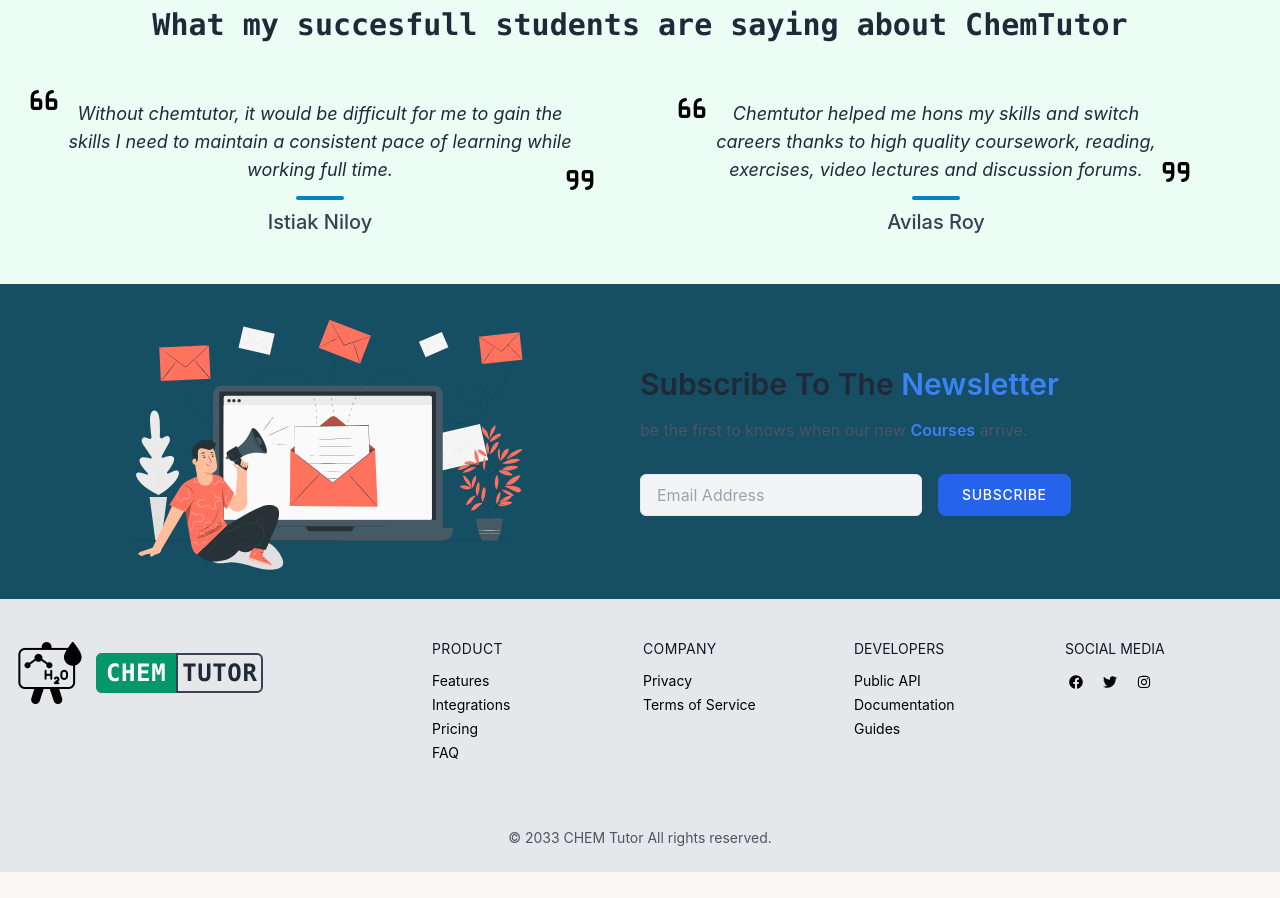
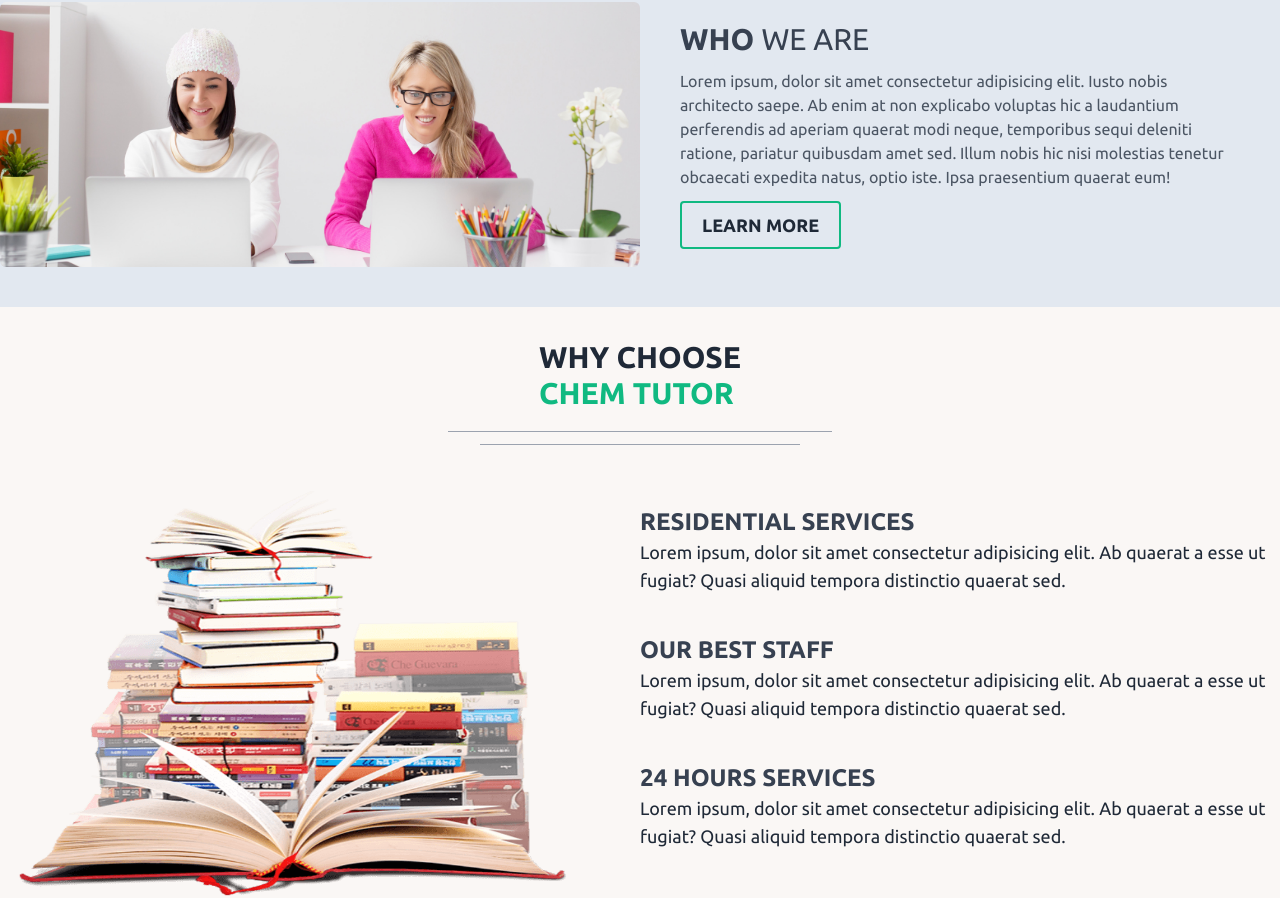
Before and after one commit to ThisIsKhalid/chem-tutor-client, a React (Create React App) app: page / in a window 1280 px wide. Shown: the part 834-1732 px from the top of the page. Before the commit the page ends 1706 px from the top, so only its background shows below. Built offline with nearby package versions, Linux system fonts and the light colour scheme; no server answers.

Commit message:
added who we are

```diff
--- a/src/Pages/Home/Home.js
+++ b/src/Pages/Home/Home.js
@@ -7,6 +7,8 @@ import useTitle from "../../Hooks/useTitle";
 import Service from "../Services/Service";
 import StudentsReview from "./StudentsReview";
 import Subscribe from "./Subscribe";
+import WhoWeAre from "./WhoWeAre";
+import WhyChoose from "./WhyChoose";
 
 const Home = () => {
   useTitle("Home");
@@ -42,7 +44,7 @@ const Home = () => {
           <div className="flex flex-col space-y-4 sm:items-center sm:justify-center sm:flex-row sm:space-y-0 sm:space-x-4 lg:justify-start">
             <Link
               to="/services"
-              className="px-5 py-2 text-lg font-semibold border rounded border-orange-600 flex items-center uppercase hover:bg-orange-400 hover:text-white"
+              className="px-5 py-2 text-lg font-semibold border-2 rounded border-emerald-500 flex items-center uppercase hover:bg-emerald-500 hover:text-white"
             >
               Explore All Courses
               <span className="ml-2">
@@ -71,12 +73,18 @@ const Home = () => {
         <p className="text-center my-10">
           <Link
             to="/services"
-            className="py-2 px-5 bg-cyan-500 rounded-md text-xl font-medium text-white"
+            className="py-2 px-5 bg-emerald-500 rounded-md text-xl font-medium text-white"
           >
             See All
           </Link>
         </p>
       </div>
+
+      {/* Who we are */}
+      <WhoWeAre></WhoWeAre>
+
+      {/* why choose chemtutor */}
+      <WhyChoose></WhyChoose>
 
       {/* <------------------student review ----------------> */}
       <StudentsReview></StudentsReview>
--- /dev/null
+++ b/src/Pages/Home/WhoWeAre.jsx
@@ -0,0 +1,36 @@
+import React from "react";
+import img from "../../Assets/blog_01.jpg";
+
+const WhoWeAre = () => {
+  return (
+    <section className="bg-slate-200">
+      <div className="container mx-auto py-10">
+        <div className="grid grid-cols-2">
+          <div>
+            <img className="rounded-md" src={img} alt="" />
+          </div>
+          <div className="flex items-center lg:px-10">
+            <div>
+              <h1 className="uppercase text-3xl text-gray-700">
+                <span className="font-bold">Who </span> We Are
+              </h1>
+              <p className="my-3 text-gray-600">
+                Lorem ipsum, dolor sit amet consectetur adipisicing elit. Iusto
+                nobis architecto saepe. Ab enim at non explicabo voluptas hic a
+                laudantium perferendis ad aperiam quaerat modi neque, temporibus
+                sequi deleniti ratione, pariatur quibusdam amet sed. Illum nobis
+                hic nisi molestias tenetur obcaecati expedita natus, optio iste.
+                Ipsa praesentium quaerat eum!
+              </p>
+              <button className="px-5 py-2 text-lg font-semibold border-2 rounded border-emerald-500 flex items-center uppercase hover:bg-emerald-500 hover:text-white">
+                Learn More
+              </button>
+            </div>
+          </div>
+        </div>
+      </div>
+    </section>
+  );
+};
+
+export default WhoWeAre;
--- /dev/null
+++ b/src/Pages/Home/WhyChoose.jsx
@@ -0,0 +1,55 @@
+import React from 'react';
+import books from '../../Assets/books.png'
+
+const WhyChoose = () => {
+    return (
+      <div className="container mx-auto py-3 my-5 lg:px-0 px-5">
+        <div className="flex flex-col items-center justify-center">
+          <h1 className="uppercase text-3xl font-semibold">
+            Why Choose <br/><span className="text-emerald-500">Chem Tutor</span>
+          </h1>
+          <hr className="w-96 border-gray-400 mt-5" />
+          <hr className="w-80 mt-3 border-gray-400" />
+        </div>
+        <div className="grid lg:grid-cols-2 mt-2">
+          <div className="lg:h-[450px] hidden lg:block">
+            <img className="h-full w-[90%]" src={books} alt="" />
+          </div>
+          <div className="flex flex-col items-center justify-center gap-10 lg:mt-0 mt-5">
+            <div>
+              <h1 className="text-2xl font-bold text-gray-700">
+                RESIDENTIAL SERVICES
+              </h1>
+              <p className="text-lg">
+                Lorem ipsum, dolor sit amet consectetur adipisicing elit. Ab
+                quaerat a esse ut fugiat? Quasi aliquid tempora distinctio
+                quaerat sed.
+              </p>
+            </div>
+            <div>
+              <h1 className="text-2xl font-bold text-gray-700">
+                OUR BEST STAFF
+              </h1>
+              <p className="text-lg">
+                Lorem ipsum, dolor sit amet consectetur adipisicing elit. Ab
+                quaerat a esse ut fugiat? Quasi aliquid tempora distinctio
+                quaerat sed.
+              </p>
+            </div>
+            <div>
+              <h1 className="text-2xl font-bold text-gray-700">
+                24 HOURS SERVICES
+              </h1>
+              <p className="text-lg">
+                Lorem ipsum, dolor sit amet consectetur adipisicing elit. Ab
+                quaerat a esse ut fugiat? Quasi aliquid tempora distinctio
+                quaerat sed.
+              </p>
+            </div>
+          </div>
+        </div>
+      </div>
+    );
+};
+
+export default WhyChoose;
--- a/src/index.css
+++ b/src/index.css
@@ -1,17 +1,15 @@
+@import url('https://fonts.googleapis.com/css2?family=Ubuntu:wght@300;400;500;700&display=swap');
+
 @tailwind base;
 @tailwind components;
 @tailwind utilities;
 
+*{
+  font-family: 'Ubuntu', sans-serif;
+}
+
 body {
   margin: 0;
-  font-family: -apple-system, BlinkMacSystemFont, 'Segoe UI', 'Roboto', 'Oxygen',
-    'Ubuntu', 'Cantarell', 'Fira Sans', 'Droid Sans', 'Helvetica Neue',
-    sans-serif;
-  -webkit-font-smoothing: antialiased;
-  -moz-osx-font-smoothing: grayscale;
+  padding: 0;
+  box-sizing: border-box;
 }
-
-code {
-  font-family: source-code-pro, Menlo, Monaco, Consolas, 'Courier New',
-    monospace;
-}
```
Also changed, not shown: src/Assets/blog_01.jpg (added), src/Assets/books.png (added).
